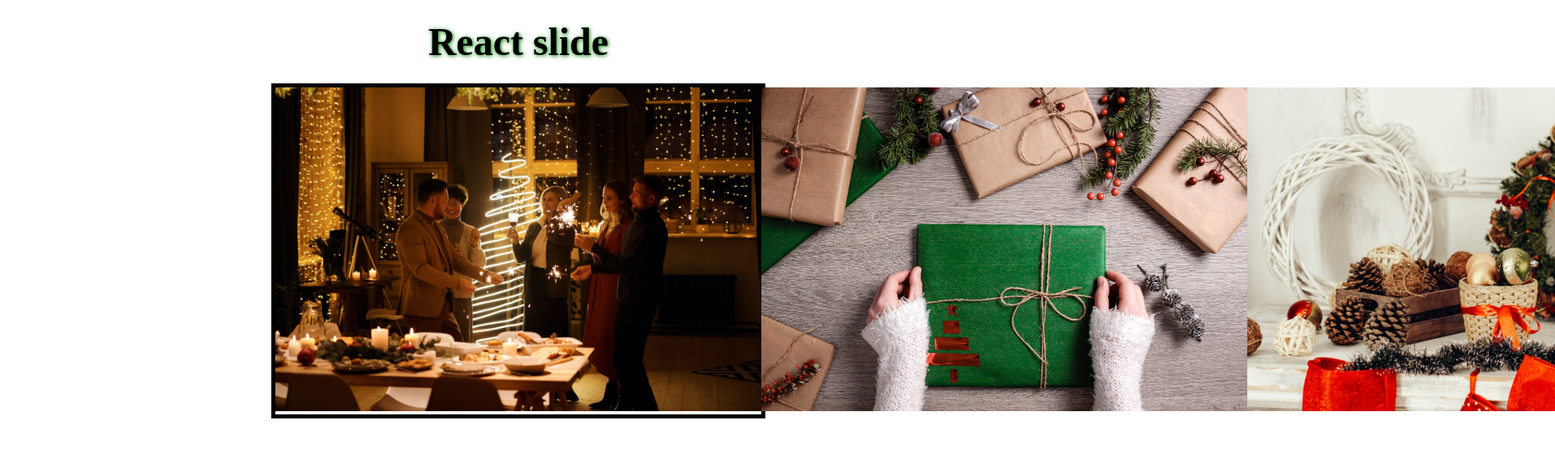
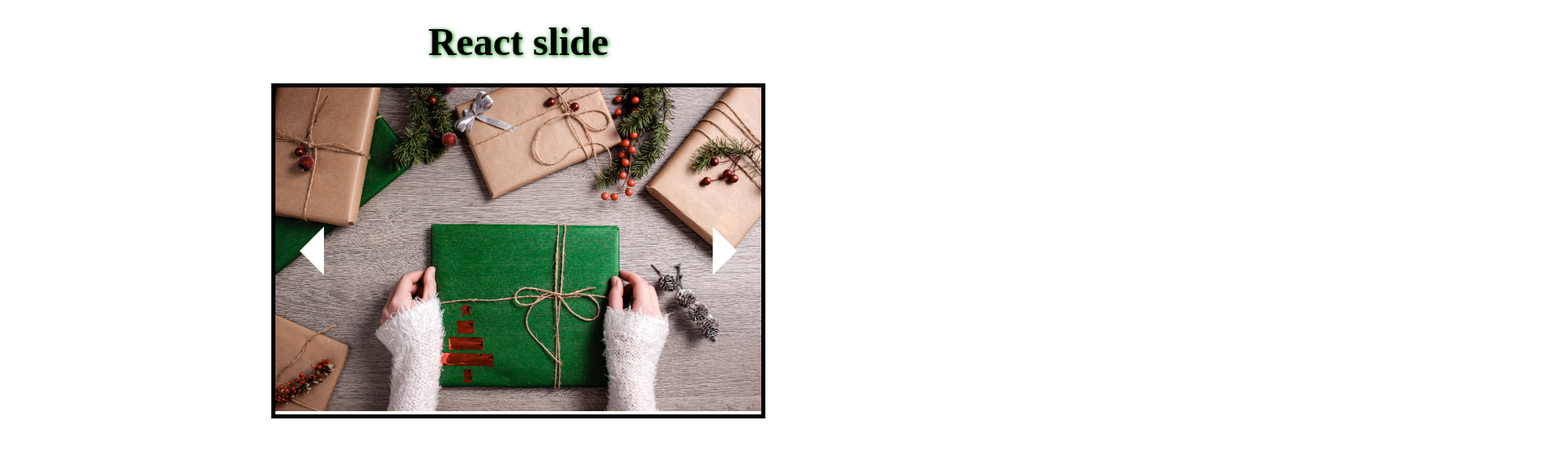
Before and after one commit to luciousmc/react_slide, a React app: page / in a window 1280 px wide. Shown: the top 556 px of the page at 81% size, 1920 px wide, since content can reach past the window. Built offline with nearby package versions, Linux system fonts and the light colour scheme; the HTML template or start-up script is replaced by a standard one.

Commit message:
uses transform property instead of left for slider

```diff
--- a/src/slider.jsx
+++ b/src/slider.jsx
@@ -1,37 +1,110 @@
-import React from 'react';
+import React, { useEffect, useRef } from 'react';
 
 import styled from 'styled-components';
 
 const SlideContainer = styled.div`
-  display: flex;
-  flex-wrap: nowrap;
+  position: relative;
   margin: auto;
   width: 600px;
   border: 5px solid black;
-  // overflow-x: hidden;
+  overflow-x: hidden;
+`;
+
+const Reel = styled.div`
+  display: flex;
+  flex-wrap: nowrap;
+  transform: translateX(-600px);
 `;
 
 const Slide = styled.div`
   width: 600px;
 `;
 
-const Slider = ({ children }) => {
+const Arrow = styled.div`
+  border-top: 30px solid transparent;
+  border-bottom: 30px solid transparent;
+  position: absolute;
+  top: 50%;
+  cursor: pointer;
+  transform: translateY(-50%);
+  z-index: 1;
+`;
+
+const LeftArrow = styled(Arrow)`
+  border-right: 30px solid white;
+  left: 5%;
+`;
+
+const RightArrow = styled(Arrow)`
+  border-left: 30px solid white;
+  right: 5%;
+`;
+
+/**
+ * Slider Component
+ */
+function Slider({ children, width }) {
   const first = children[0];
   const last = children[children.length - 1];
+  const imgArr = [last, ...children, first];
+
+  const reelRef = useRef(null);
+  let slideCount = 1;
+
+  useEffect(() => {
+    reelRef.current.addEventListener('transitionend', () => {
+      if (slideCount === 0) {
+        reelRef.current.style.transition = 'none';
+        slideCount = imgArr.length - 2;
+        reelRef.current.style.transform = `translateX(${-width * slideCount}px)`;
+      }
+
+      if (slideCount === imgArr.length - 1) {
+        reelRef.current.style.transition = 'none';
+        slideCount = 1;
+        reelRef.current.style.transform = `translateX(${-width * slideCount}px)`;
+      }
+    })
+  }, []);
+
+  const nextSlide = () => {
+    if (slideCount >= imgArr.length - 1) return;
+
+    reelRef.current.style.transition = 'transform .4s ease-in-out';
+    slideCount++;
+    reelRef.current.style.transform = `translateX(${-width * slideCount}px)`;
+    console.table({slideCount})
+  };
+
+  const prevSlide = () => {
+    if (slideCount <= 0) return;
+
+    reelRef.current.style.transition = 'transform .4s ease-in-out';
+    slideCount--;
+    reelRef.current.style.transform = `translateX(${-width * slideCount}px)`;
+    console.table({slideCount});
+  };
 
   return (
     <SlideContainer>
-      <Slide>{last}</Slide>
-      {
-        children.map((child,i) => {
-          return (
-            <Slide key={i} id={`slide-${i}`}>{child}</Slide>
-          );
-        })
-      }
-      <Slide>{first}</Slide>
+      <LeftArrow onClick={prevSlide} />
+      <Reel ref={reelRef}>
+        {
+          imgArr.map((img,i) => {
+            return (
+              <Slide key={i} id={`slide-${i + 1}`}>{img}</Slide>
+            );
+          })
+        }
+      </Reel>
+      <RightArrow onClick={nextSlide} />
     </SlideContainer>
   )
+};
+
+Slider.defaultProps = {
+  children: [],
+  width: 600
 }
 
 export default Slider;
```
Also changed, not shown: 1 other file (tests, documents, lock files or other folders).
